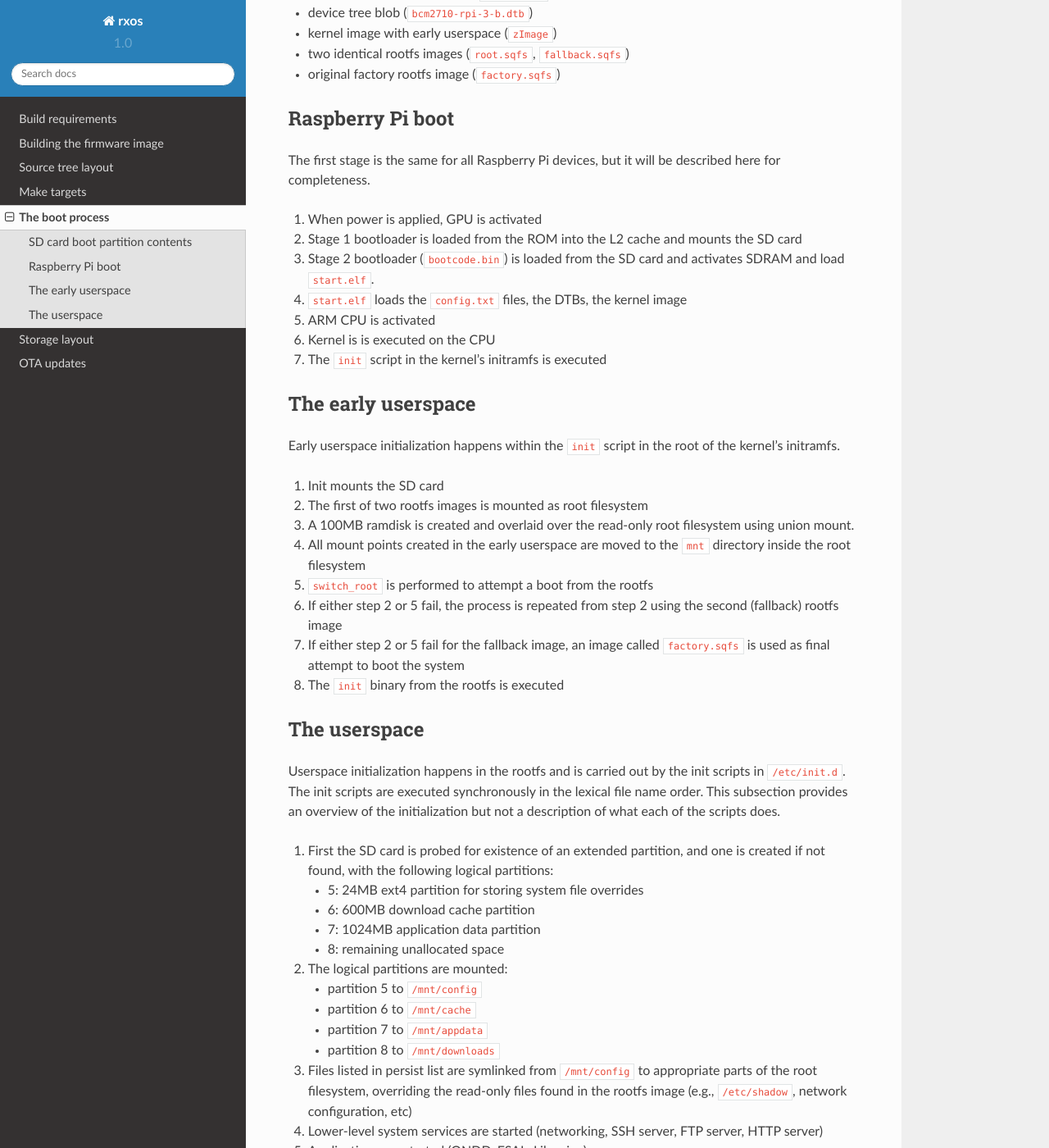
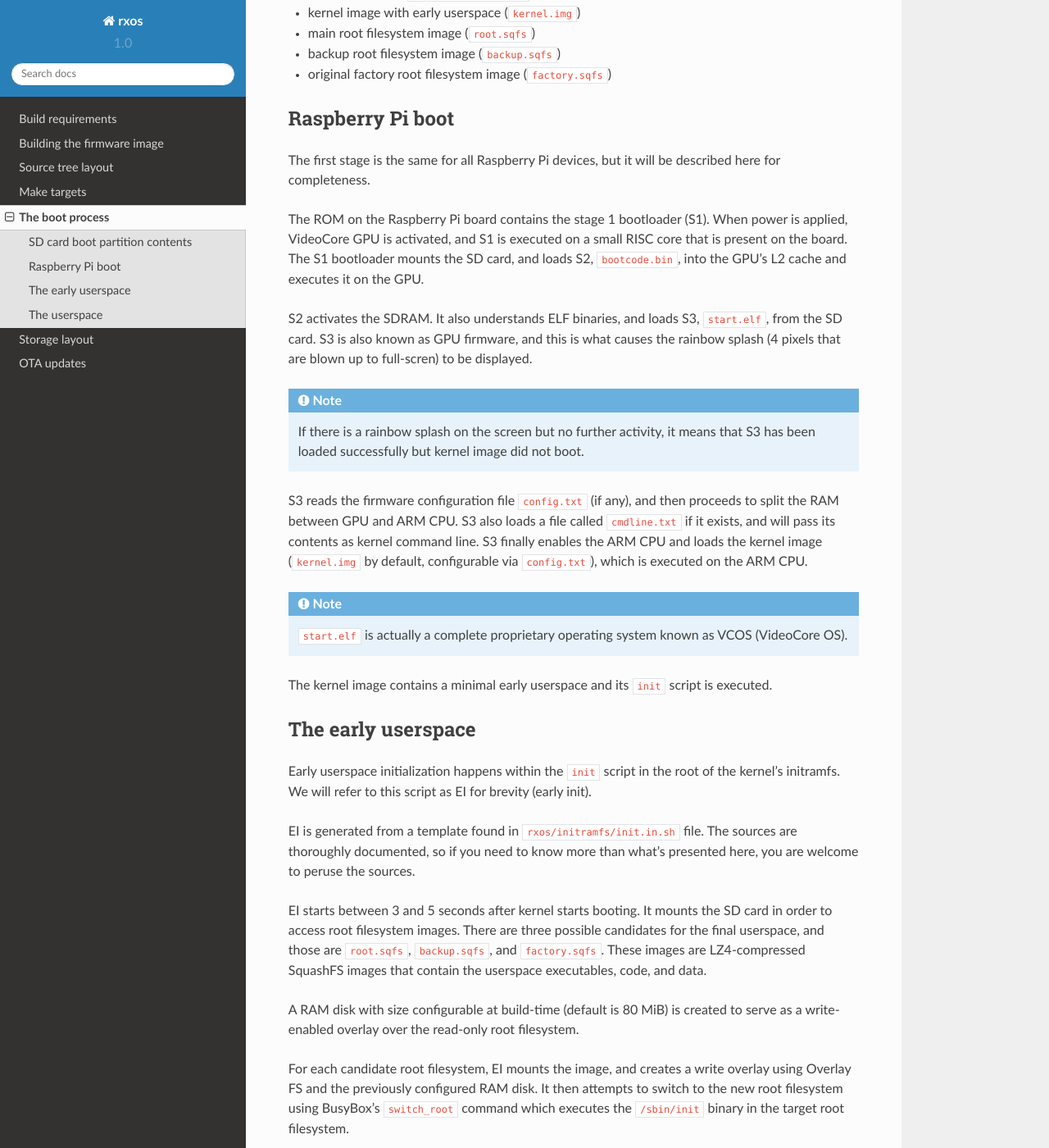
Before and after one commit to amasloub/rxOS, a Sphinx documentation site: the page built from docs/source/boot.rst, in a window 1280 px wide and 1400 px high, scrolled down 504 px. Shown: the whole window at 82% size. Built offline with Sphinx 7.4.7 and the Read the Docs theme 2.0.0, drawn with Linux system fonts in a browser that asks for light colours; some of the changed text lies outside the part shown.

Commit message:
Updated boot documentation
The boot documentation has been updated with more correct and thorough
information on how Raspberry Pi and early userspace work. It should now be in
line with the current state of the boot process.

Signed-off-by: Branko Vukelic <branko@outernet.is>

```diff
--- a/docs/source/boot.rst
+++ b/docs/source/boot.rst
@@ -14,13 +14,13 @@ The first partition of the SD card is a 400MB FAT32 partition with the
 following contents:
 
 - Raspberry Pi stage 2 bootloader (``bootcode.bin``)
+- Raspberry Pi stage 3 bootloader (``start.elf``)
 - Raspberry Pi fixup data (``fixup.dat``)
-- ``start.elf``
-- Bootloader configuration file (``config.txt``)
 - device tree blob (``bcm2710-rpi-3-b.dtb``)
-- kernel image with early userspace (``zImage``)
-- two identical rootfs images (``root.sqfs``, ``fallback.sqfs``)
-- original factory rootfs image (``factory.sqfs``)
+- kernel image with early userspace (``kernel.img``)
+- main root filesystem image (``root.sqfs``)
+- backup root filesystem image (``backup.sqfs``)
+- original factory root filesystem image (``factory.sqfs``)
 
 Raspberry Pi boot
 -----------------
@@ -28,34 +28,74 @@ Raspberry Pi boot
 The first stage is the same for all Raspberry Pi devices, but it will be
 described here for completeness.
 
-1. When power is applied, GPU is activated
-2. Stage 1 bootloader is loaded from the ROM into the L2 cache and mounts the
-   SD card
-3. Stage 2 bootloader (``bootcode.bin``) is loaded from the SD card and
-   activates SDRAM and load ``start.elf``.
-4. ``start.elf`` loads the ``config.txt`` files, the DTBs, the kernel image
-5. ARM CPU is activated
-6. Kernel is is executed on the CPU
-7. The ``init`` script in the kernel's initramfs is executed
+The ROM on the Raspberry Pi board contains the stage 1 bootloader (S1). When
+power is applied, VideoCore GPU is activated, and S1 is executed on a small
+RISC core that is present on the board. The S1 bootloader mounts the SD card,
+and loads S2, ``bootcode.bin``, into the GPU's L2 cache and executes it on the
+GPU.
+
+S2 activates the SDRAM. It also understands ELF binaries, and loads S3,
+``start.elf``, from the SD card. S3 is also known as GPU firmware, and this is
+what causes the rainbow splash (4 pixels that are blown up to full-scren) to be
+displayed.
+
+.. note::
+    If there is a rainbow splash on the screen but no further activity, it
+    means that S3 has been loaded successfully but kernel image did not boot.
+
+S3 reads the firmware configuration file ``config.txt`` (if any), and then
+proceeds to split the RAM between GPU and ARM CPU. S3 also loads a file called
+``cmdline.txt`` if it exists, and will pass its contents as kernel command
+line. S3 finally enables the ARM CPU and loads the kernel image (``kernel.img``
+by default, configurable via ``config.txt``), which is executed on the ARM CPU.
+
+.. note::
+    ``start.elf`` is actually a complete proprietary operating system known as
+    VCOS (VideoCore OS).
+
+The kernel image contains a minimal early userspace and its ``init`` script is
+executed.
 
 The early userspace
 -------------------
 
 Early userspace initialization happens within the ``init`` script in the root
-of the kernel's initramfs.
+of the kernel's initramfs. We will refer to this script as EI for brevity
+(early init).
 
-1. Init mounts the SD card
-2. The first of two rootfs images is mounted as root filesystem
-3. A 100MB ramdisk is created and overlaid over the read-only root filesystem
-   using union mount.
-4. All mount points created in the early userspace are moved to the ``mnt``
-   directory inside the root filesystem
-5. ``switch_root`` is performed to attempt a boot from the rootfs
-6. If either step 2 or 5 fail, the process is repeated from step 2 using the
-   second (fallback) rootfs image
-7. If either step 2 or 5 fail for the fallback image, an image called
-   ``factory.sqfs`` is used as final attempt to boot the system
-8. The ``init`` binary from the rootfs is executed
+EI is generated from a template found in ``rxos/initramfs/init.in.sh`` file.
+The sources are thoroughly documented, so if you need to know more than what's
+presented here, you are welcome to peruse the sources.
+
+EI starts between 3 and 5 seconds after kernel starts booting. It mounts the SD
+card in order to access root filesystem images. There are three possible
+candidates for the final userspace, and those are ``root.sqfs``,
+``backup.sqfs``, and ``factory.sqfs``. These images are LZ4-compressed SquashFS
+images that contain the userspace executables, code, and data.
+
+A RAM disk with size configurable at build-time (default is 80 MiB) is created
+to serve as a write-enabled overlay over the read-only root filesystem.
+
+For each candidate root filesystem, EI mounts the image, and creates a write
+overlay using Overlay FS and the previously configured RAM disk. It then
+attempts to switch to the new root filesystem using BusyBox's ``switch_root``
+command which executes the ``/sbin/init`` binary in the target root filesystem.
+
+If the switch is successful, early userspace initialization is complete and the
+userspace proper takes over.
+
+If the switch is not successful, the next candidate is tried until no root
+filesystem candidates are left. If none of the root filesystem images can be
+booted, EI starts an emergency shell where troubleshooting can be performed.
+
+.. note::
+    Even if switch is successful, it does not mean the boot will succeed.
+    Minimal checking is performed to ensure that the root filesystem contains a
+    path ``/sbin/init`` which an executable file or a symlink pointing to one,
+    but nothing beyond that is done. If the executable fails or does something
+    that terminates the init process, kernel **will** panic and boot will fail.
+    In general, however, this is not quite realistic as long as valid images
+    built for rxOS are used.
 
 The userspace
 -------------
```
